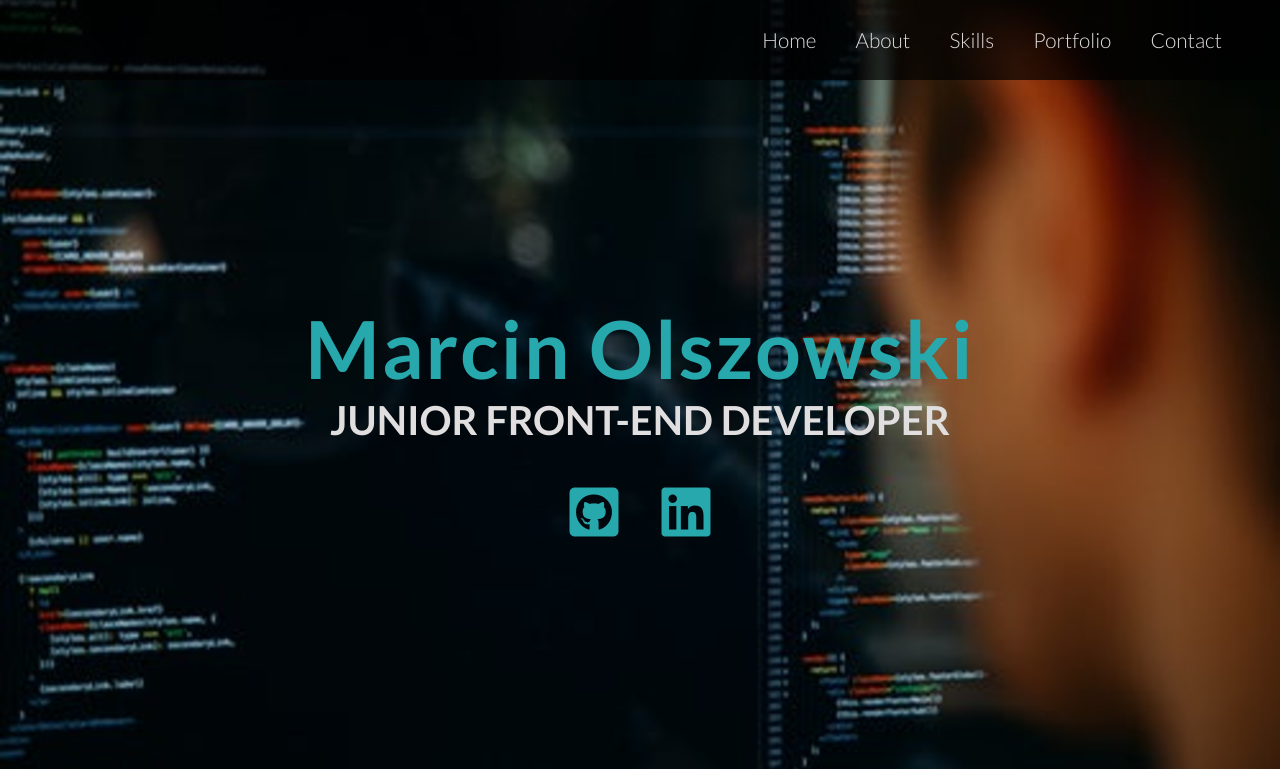
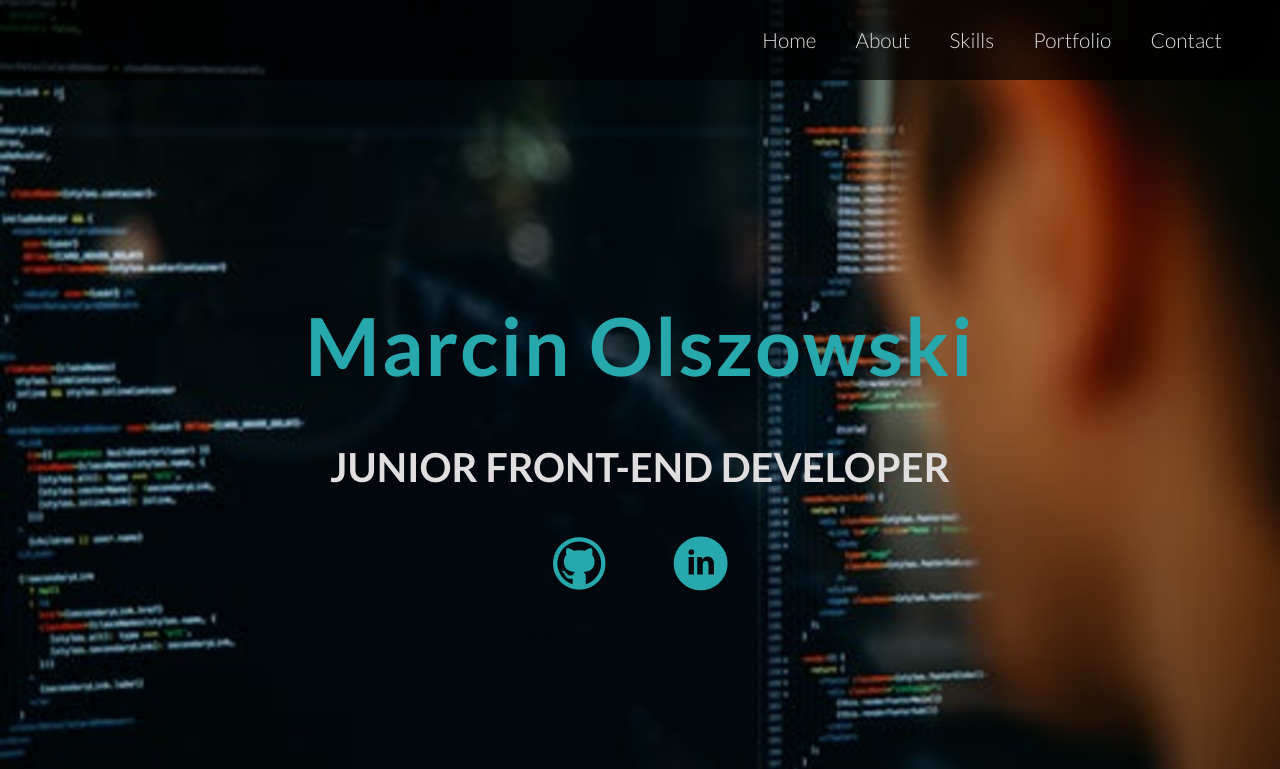
Before and after one commit to marcin324/marcin324.github.io, a website: page index.html in a window 1280 px wide. Shown: the top 769 px of the page. Drawn offline with nearby package versions, Linux system fonts and the light colour scheme.

Commit message:
Add icons to html file

```diff
--- a/index.html
+++ b/index.html
@@ -7,6 +7,8 @@
     <meta name="viewport" content="width=device-width, initial-scale=1.0">
     <meta http-equiv="X-UA-Compatible" content="ie=edge">
     <title>Marcin Olszowski | Junior Front-End Developer</title>
+    <link rel="stylesheet" href="vendor/normalize.css" />
+    <link rel="stylesheet" type="text/css" href="vendor/fontello/css/fontello.css" />
     <link rel="stylesheet" href="https://use.fontawesome.com/releases/v5.7.1/css/all.css"
         integrity="sha384-fnmOCqbTlWIlj8LyTjo7mOUStjsKC4pOpQbqyi7RrhN7udi9RwhKkMHpvLbHG9Sr" crossorigin="anonymous">
     <link href="https://fonts.googleapis.com/css?family=Lato:300,400,700,900" rel="stylesheet">
@@ -34,9 +36,9 @@
                 <h1>Marcin Olszowski</h1>
                 <h2>Junior Front-end Developer</h2>
                 <div class="icon">
-                    <a href="https://github.com/marcin324" target="_blank"><i class="fab fa-github-square"></i></a>
+                    <a href="https://github.com/marcin324" target="_blank"><i class="icon-github-circled-alt2"></i></a>
                     <a href="https://www.linkedin.com/in/marcin-olszowski" target="_blank"><i
-                            class="fab fa-linkedin"></i></a>
+                            class="icon-linkedin-circled "></i></a>
                 </div>
                 <a href="#" class="arrow-up">
                     <span></span>
@@ -255,9 +257,9 @@
                 </div>
             </div>
             <div class="contact-social-btn">
-                <a target="_blank" href="https://github.com/marcin324"><i class="fab fa-github-square"></i></a>
+                <a target="_blank" href="https://github.com/marcin324"><i class="icon-github-circled-alt2"></i></a>
                 <a target="_blank" href="https://www.linkedin.com/in/marcin-olszowski"><i
-                        class="fab fa-linkedin"></i></a>
+                        class="icon-linkedin-circled"></i></a>
             </div>
         </div>
     </section>
```
